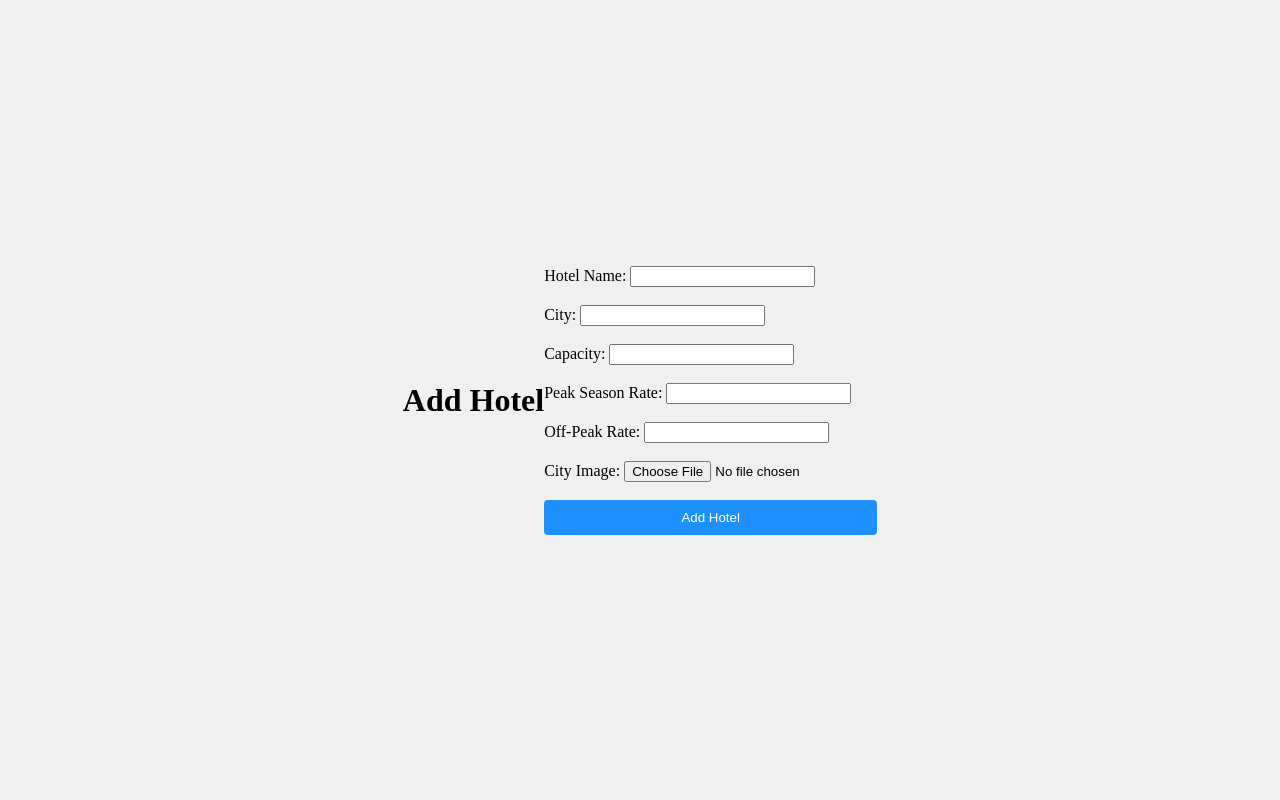
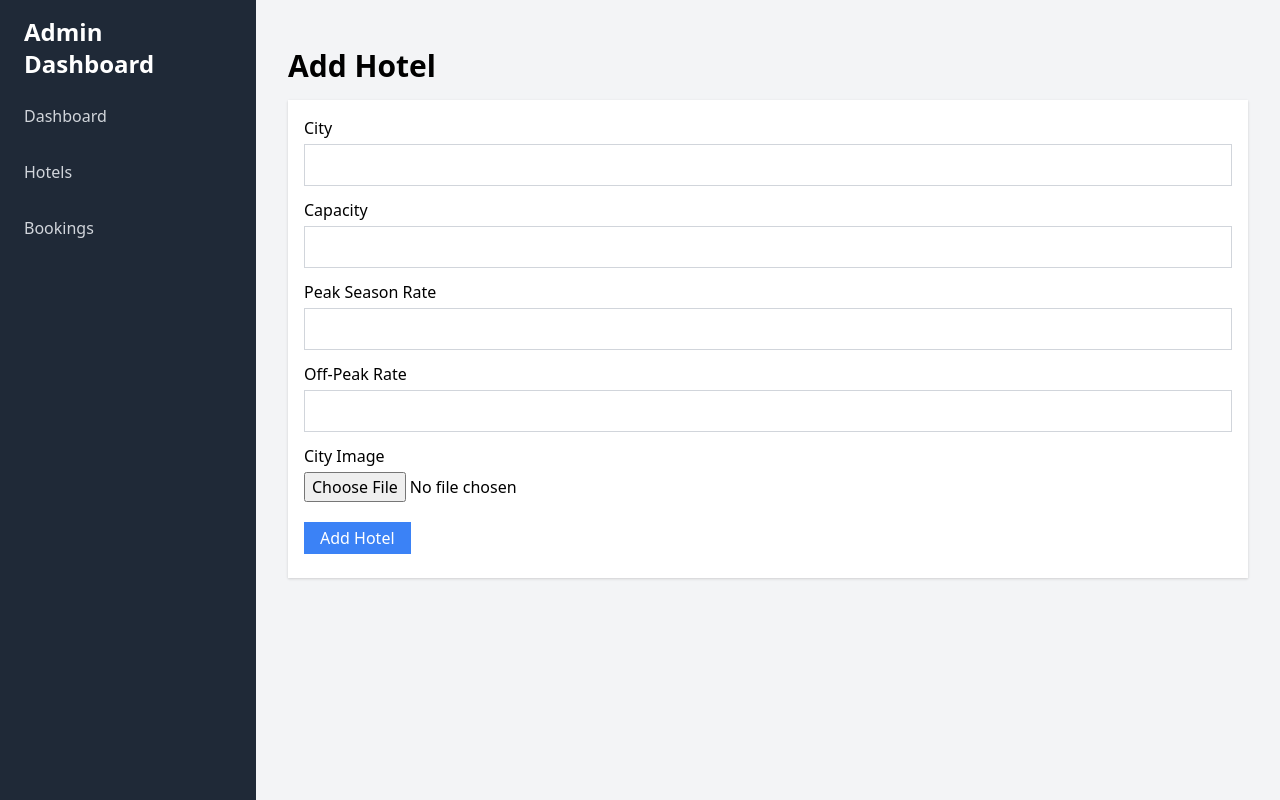
Before and after one commit to wamae-ndiritu/wh_hotel, a Flask app: page /admin/add_hotel in a window 1280 px wide. Run offline with Flask 3, Linux system fonts and the light colour scheme; the visitor is signed in with stand-in values (Sample User, id 1); parts of the project's set-up code (start-up, migrations or seed data) failed here and were passed over.

Commit message:
Refactor create hotel form

```diff
--- a/templates/add_hotel.html
+++ b/templates/add_hotel.html
@@ -1,33 +1,30 @@
-<!DOCTYPE html>
-<html lang="en">
-<head>
-    <meta charset="UTF-8">
-    <meta name="viewport" content="width=device-width, initial-scale=1.0">
-    <title>Add Hotel</title>
-    <link rel="stylesheet" href="{{ url_for('static', filename='styles.css') }}">
-</head>
-<body>
-    <h1>Add Hotel</h1>
-    <form action="{{ url_for('add_hotel') }}" method="POST" enctype="multipart/form-data">
-        <label for="name">Hotel Name:</label>
-        <input type="text" id="name" name="name" required><br><br>
+{% extends 'admin_base.html' %}
 
-        <label for="city">City:</label>
-        <input type="text" id="city" name="city" required><br><br>
+{% block title %}Add Hotel{% endblock %}
 
-        <label for="capacity">Capacity:</label>
-        <input type="number" id="capacity" name="capacity" required><br><br>
-
-        <label for="peak_season_rate">Peak Season Rate:</label>
-        <input type="number" id="peak_season_rate" name="peak_season_rate" required><br><br>
-
-        <label for="off_peak_rate">Off-Peak Rate:</label>
-        <input type="number" id="off_peak_rate" name="off_peak_rate" required><br><br>
-
-        <label for="image">City Image:</label>
-        <input type="file" id="image" name="image"><br><br>
-
-        <button type="submit">Add Hotel</button>
-    </form>
-</body>
-</html>
+{% block content %}
+<h1 class="text-3xl my-4 font-semibold">Add Hotel</h1>
+<form action="{{ url_for('add_hotel') }}" method="POST" enctype="multipart/form-data" class="bg-white p-4 shadow">
+	<div class="flex flex-col gap-1 mb-3">
+		<label for="city">City</label>
+		<input type="text" id="city" name="city" class="px-4 py-2 border border-gray-300 focus:outline-none" required>
+	</div>
+	<div class="flex flex-col gap-1 mb-3">
+		<label for="capacity">Capacity</label>
+		<input type="number" id="capacity" name="capacity" class="px-4 py-2 border border-gray-300 focus:outline-none" required>
+	</div>
+	<div class="flex flex-col gap-1 mb-3">
+		<label for="peak_season_rate">Peak Season Rate</label>
+		<input type="number" id="peak_season_rate" name="peak_season_rate" class="px-4 py-2 border border-gray-300 focus:outline-none" required>
+	</div>
+	<div class="flex flex-col gap-1 mb-3">
+		<label for="off_peak_rate">Off-Peak Rate</label>
+        	<input type="number" id="off_peak_rate" name="off_peak_rate" class="px-4 py-2 border border-gray-300 focus:outline-none" required>
+	</div>
+	<div class="flex flex-col gap-1 mb-3">
+		<label for="image">City Image</label>
+        	<input type="file" id="image" name="image">
+	</div>
+	<button type="submit" class="my-2 bg-blue-500 text-white px-4 py-1">Add Hotel</button>
+</form>
+{% endblock %}
--- a/templates/admin_listing.html
+++ b/templates/admin_listing.html
@@ -4,7 +4,10 @@
 
 {% block content %}
 <section class="bg-white overflow-x-auto px-4">
-	<h1 class="text-2xl font-semibold my-3 text-gray-900">Hotel Listing</h1>
+	<div class="w-full flex items-center justify-between">
+		<h1 class="text-2xl font-semibold my-3 text-gray-900">Hotel Listing</h1>
+        	<a href="{{url_for('add_hotel')}}" class="text-blue-500 underline ml-4">New Hotel</a>
+	</div>
 	<table class="w-max lg:w-full border border-gray-300 mb-5">
 		<thead>
 			<tr>
```
